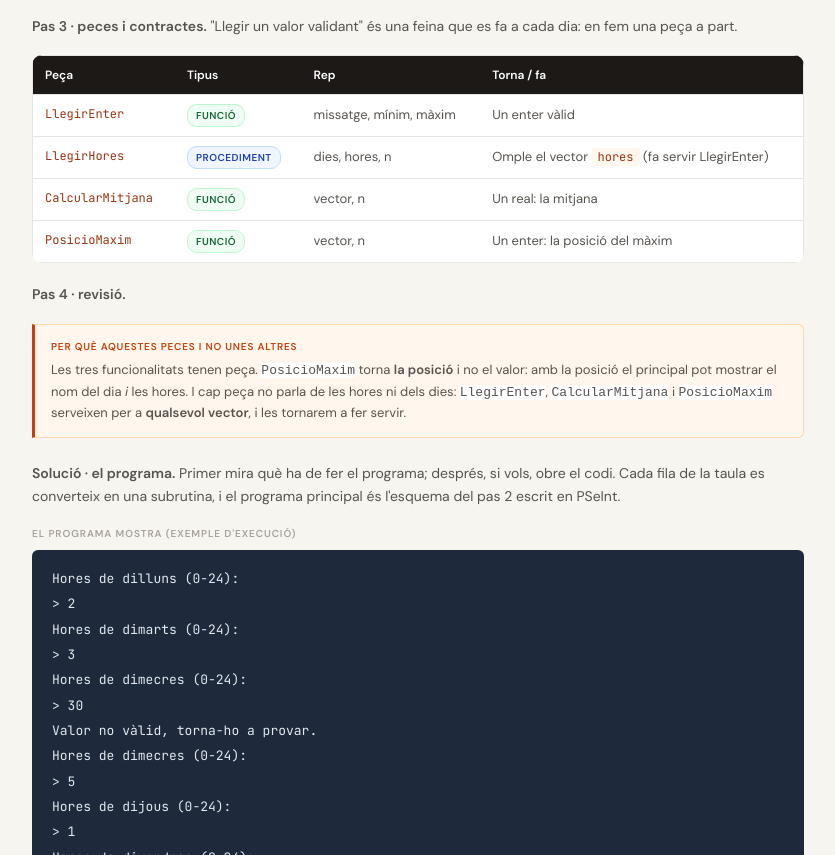
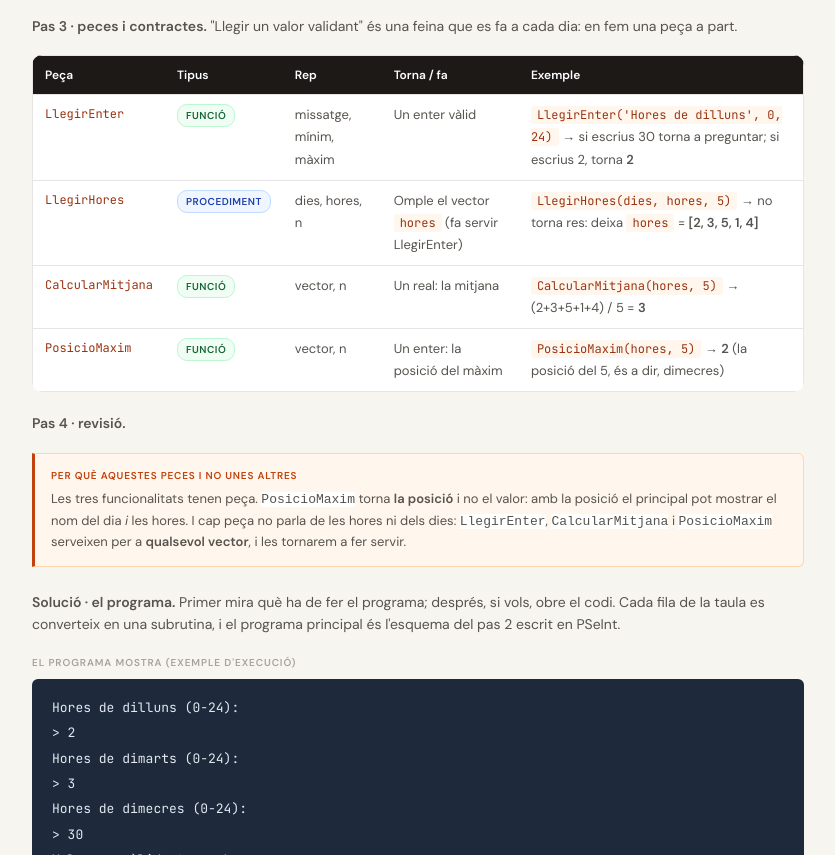
Before and after one commit to Josep-merce/MOPT, a plain HTML site: page public_html/a3-3-descomposicio-problemes.html in a window 1280 px wide. Shown: the part 1979-2834 px from the top of the page, without its empty margins (222-1057 px from the left). Drawn offline with Linux system fonts and the light colour scheme.

Commit message:
A3.3: afegeix una columna d'exemples a la taula de peces de l'exemple 1
Co-Authored-By: Claude Opus 5.5 <noreply@anthropic.com>
Claude-Session: https://claude.ai/code/session_01LDfjBUncJsYPoChp6paEb8

```diff
--- a/public_html/a3-3-descomposicio-problemes.html
+++ b/public_html/a3-3-descomposicio-problemes.html
@@ -264,11 +264,11 @@ fPrograma</pre>
     <p class="lead"><strong>Pas 3 · peces i contractes.</strong> "Llegir un valor validant" és una feina que es fa a cada dia: en fem una peça a part.</p>
     <div class="tbl-scroll">
       <table class="mod-table">
-        <tr><th>Peça</th><th>Tipus</th><th>Rep</th><th>Torna / fa</th></tr>
-        <tr><td>LlegirEnter</td><td><span class="tag f">funció</span></td><td>missatge, mínim, màxim</td><td>Un enter vàlid</td></tr>
-        <tr><td>LlegirHores</td><td><span class="tag p">procediment</span></td><td>dies, hores, n</td><td>Omple el vector <code>hores</code> (fa servir LlegirEnter)</td></tr>
-        <tr><td>CalcularMitjana</td><td><span class="tag f">funció</span></td><td>vector, n</td><td>Un real: la mitjana</td></tr>
-        <tr><td>PosicioMaxim</td><td><span class="tag f">funció</span></td><td>vector, n</td><td>Un enter: la posició del màxim</td></tr>
+        <tr><th>Peça</th><th>Tipus</th><th>Rep</th><th>Torna / fa</th><th>Exemple</th></tr>
+        <tr><td>LlegirEnter</td><td><span class="tag f">funció</span></td><td>missatge, mínim, màxim</td><td>Un enter vàlid</td><td><code>LlegirEnter('Hores de dilluns', 0, 24)</code> → si escrius 30 torna a preguntar; si escrius 2, torna <strong>2</strong></td></tr>
+        <tr><td>LlegirHores</td><td><span class="tag p">procediment</span></td><td>dies, hores, n</td><td>Omple el vector <code>hores</code> (fa servir LlegirEnter)</td><td><code>LlegirHores(dies, hores, 5)</code> → no torna res: deixa <code>hores</code> = <strong>[2, 3, 5, 1, 4]</strong></td></tr>
+        <tr><td>CalcularMitjana</td><td><span class="tag f">funció</span></td><td>vector, n</td><td>Un real: la mitjana</td><td><code>CalcularMitjana(hores, 5)</code> → (2+3+5+1+4) / 5 = <strong>3</strong></td></tr>
+        <tr><td>PosicioMaxim</td><td><span class="tag f">funció</span></td><td>vector, n</td><td>Un enter: la posició del màxim</td><td><code>PosicioMaxim(hores, 5)</code> → <strong>2</strong> (la posició del 5, és a dir, dimecres)</td></tr>
       </table>
     </div>
 
```
